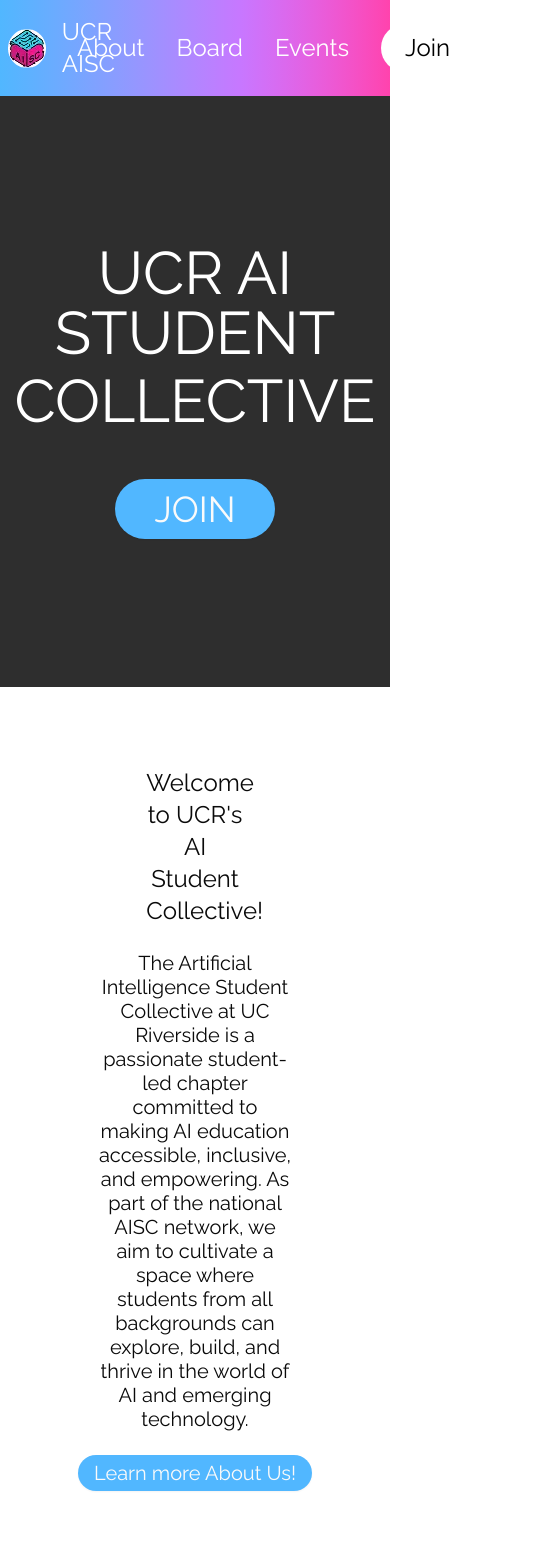
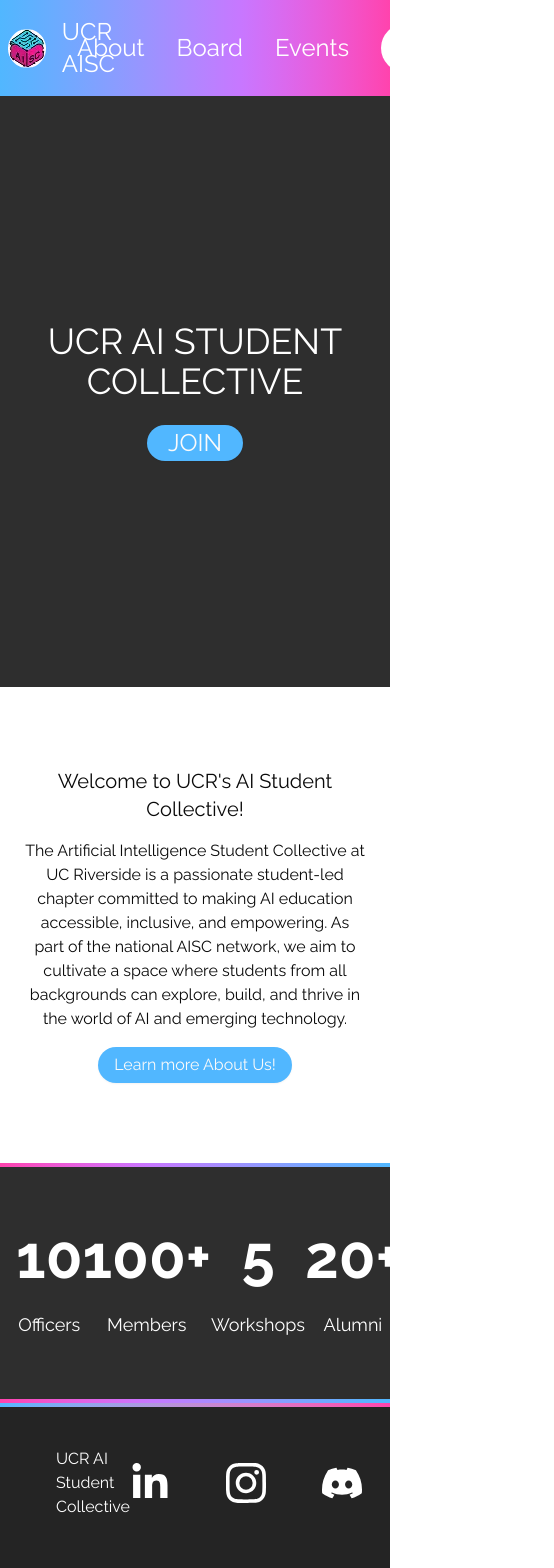
Before and after one commit to acm-ucr/aisc, a Next.js app: page / in a window 390 px wide. Shown: the top 1568 px of the page, 554 px wide, since content can reach past the window. Built offline with nearby package versions, Linux system fonts and the light colour scheme.

Commit message:
Welcome and Landing Mobile Responsiveness

```diff
--- a/src/app/globals.css
+++ b/src/app/globals.css
@@ -128,7 +128,8 @@
   * {
     @apply border-border outline-ring/50;
   }
+  html,
   body {
-    @apply bg-background text-foreground;
+    @apply bg-background text-foreground w-full max-w-[100vw] overflow-x-hidden;
   }
 }
--- a/src/components/home/Description.tsx
+++ b/src/components/home/Description.tsx
@@ -3,11 +3,11 @@ import Link from "next/link";
 
 const Description = () => {
   return (
-    <div className="mx-auto my-20 flex w-1/2 flex-col items-center text-center">
-      <p className="w-1/2 text-2xl">
+    <div className="mx-auto my-20 flex w-7/8 flex-col items-center text-center sm:w-3/4 lg:w-1/2">
+      <p className="text-xl sm:text-2xl">
         Welcome to UCR&apos;s AI Student Collective!
       </p>
-      <p className="my-6 text-xl leading-6 text-balance">
+      <p className="my-4 text-base leading-6 text-balance sm:my-5 sm:text-xl lg:my-6">
         The Artificial Intelligence Student Collective at UC Riverside is a
         passionate student-led chapter committed to making AI education
         accessible, inclusive, and empowering. As part of the national AISC
@@ -15,7 +15,7 @@ const Description = () => {
         can explore, build, and thrive in the world of AI and emerging
         technology.
       </p>
-      <Button className="bg-aisc-blue hover:bg-aisc-black rounded-3xl text-xl">
+      <Button className="bg-aisc-blue hover:bg-aisc-black rounded-3xl text-base sm:text-xl">
         <Link href="/about">Learn more About Us!</Link>
       </Button>
     </div>
--- a/src/components/home/Landing.tsx
+++ b/src/components/home/Landing.tsx
@@ -4,11 +4,14 @@ import { Button } from "@/components/ui/button";
 const Landing = () => {
   return (
     <div className="bg-aisc-gray flex h-[70vh] w-full flex-col items-center justify-center">
-      <div className="font-aisc-main pb-12 text-center text-6xl text-white">
+      <div className="font-aisc-main pb-6 text-center text-4xl text-white sm:pb-8 sm:text-5xl lg:pb-12 lg:text-6xl">
         <div>UCR AI STUDENT</div>
-        <div className="pt-2">COLLECTIVE</div>
+        <div className="sm:pt-1 lg:pt-2">COLLECTIVE</div>
       </div>
-      <Button asChild className="bg-aisc-blue h-15 w-40 rounded-4xl text-4xl">
+      <Button
+        asChild
+        className="bg-aisc-blue h-9 w-24 rounded-4xl text-2xl sm:h-12 sm:w-32 sm:text-3xl lg:h-15 lg:w-40 lg:text-4xl"
+      >
         <Link href="https:/linktr.ee/aiscucr" target="_blank">
           JOIN
         </Link>
```
